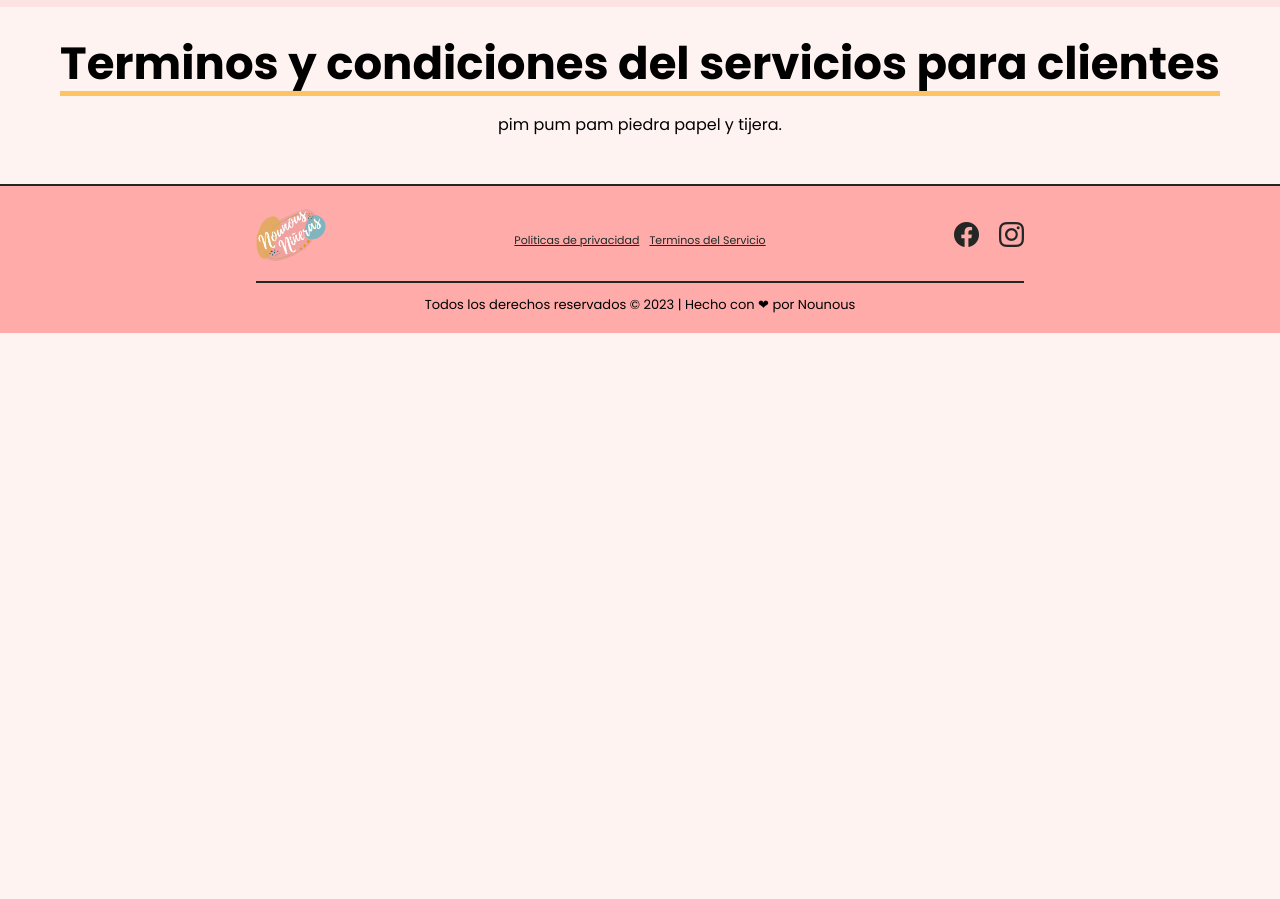
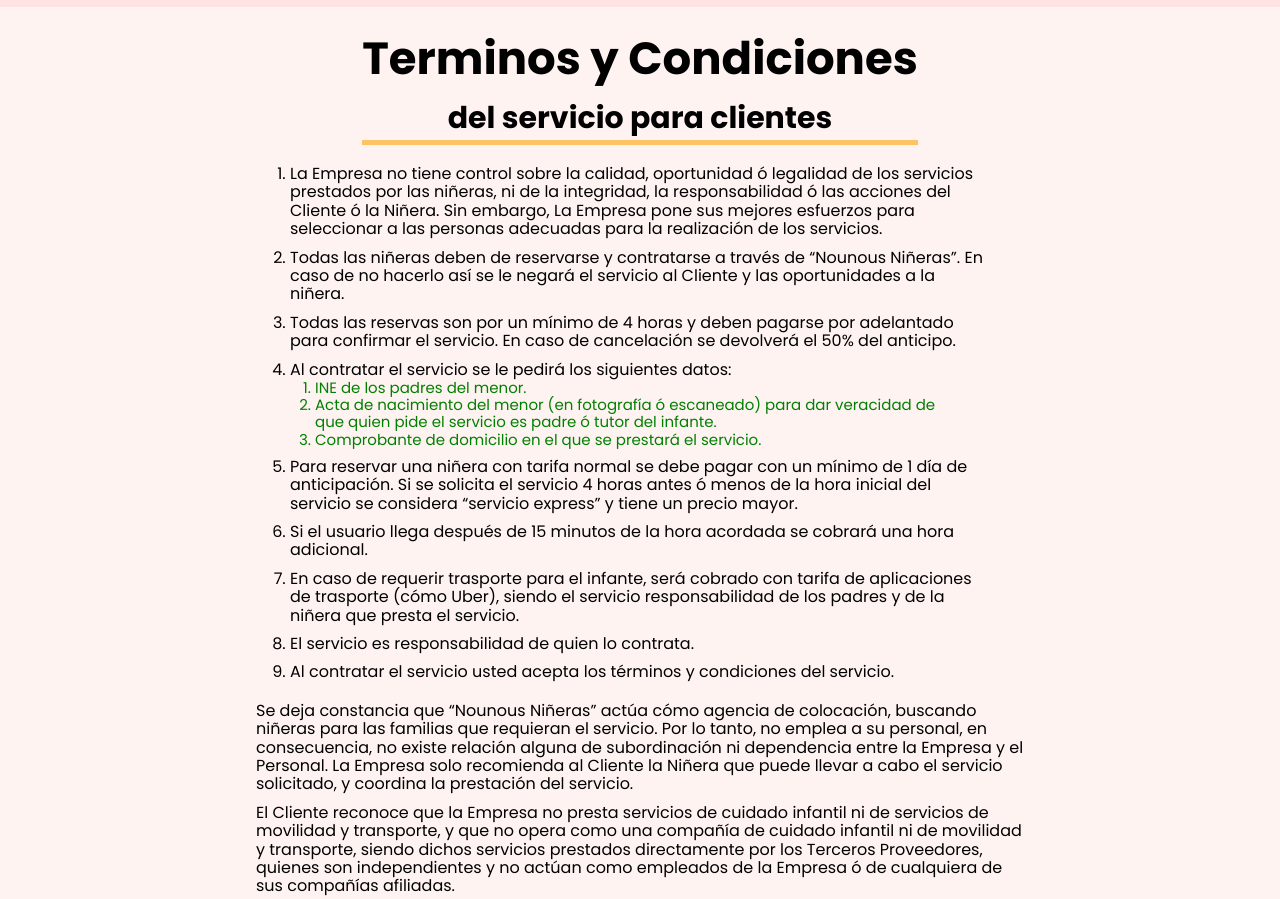
Before and after one commit to Camoralesh27/nounous_v3, a website: page terminos.html in a window 1280 px wide. Shown: the part 153-1052 px from the top of the page. Before the commit the page ends 800 px from the top, so only its background shows below. Drawn offline with nearby package versions, Linux system fonts and the light colour scheme.

Commit message:
terminando sección de terminos y condiciones

```diff
--- a/src/scss/ui/contenido/_index.scss
+++ b/src/scss/ui/contenido/_index.scss
@@ -5,3 +5,4 @@
 
 @forward 'contacto';
 @forward 'servicios';
+@forward 'terminos';
--- /dev/null
+++ b/src/scss/ui/contenido/_terminos.scss
@@ -0,0 +1,45 @@
+@use 'base/mixins' as m;
+@use 'base/variables' as v;
+
+.terminos {
+
+    &__heading {
+        padding-top: 2.5rem;
+
+        &--peques {
+            font-size: 3rem;
+        }
+    }
+
+    &__texto,
+    &__texto--list {
+        max-width: v.$maxwidth;
+        margin: 0 auto;
+    }
+
+    &__texto--list {
+        padding-bottom: 1rem;
+        max-width: 70rem;
+    }
+
+    &__texto--list2 {
+        color: green;
+        max-width: 65rem;
+
+        margin: 0 auto;
+        font-size: 1.5rem;
+    }
+
+    &__list {
+        padding: 2rem 0;
+    }
+
+    &__list2 {
+
+    }
+
+    &__texto {
+        padding-top: 1rem;
+    }
+
+}
--- a/terminos.html
+++ b/terminos.html
@@ -148,12 +148,41 @@
     </header>
 
 <!-- ======= MAIN ======= -->
-    <main class="contacto">
-        <h1 class="atributos__heading contacto__heading">Terminos y condiciones del servicios para clientes</h1>
+    <main class="terminos">
+        <h1 class="atributos__heading terminos__heading">Terminos y Condiciones <br> <span class="terminos__heading--peques">del servicio para clientes</span></h1>
 
-        <p class="atributos__texto">
-            pim pum pam piedra papel y tijera.
-        </p>
+        <ol class="terminos__list">
+            <li class="terminos__texto--list">
+                La Empresa no tiene control sobre la calidad, oportunidad ó legalidad de los servicios prestados por las niñeras, ni de la integridad, la responsabilidad ó las acciones del Cliente ó la Niñera. Sin embargo, La Empresa pone sus mejores esfuerzos para seleccionar a las personas adecuadas para la realización de los servicios.</li>
+
+            <li class="terminos__texto--list">Todas las niñeras deben de reservarse y contratarse a través de “Nounous Niñeras”. En caso de no hacerlo así se le negará el servicio al Cliente y las oportunidades a la niñera.</li>
+
+            <li class="terminos__texto--list">Todas las reservas son por un mínimo de 4 horas y deben pagarse por adelantado para confirmar el servicio. En caso de cancelación se devolverá el 50% del anticipo.</li>
+
+            <li class="terminos__texto--list">Al contratar el servicio se le pedirá los siguientes datos:
+                <ol class="terminos__list2">
+                    <li class="terminos__texto--list2">INE de los padres del menor.</li>
+
+                    <li class="terminos__texto--list2">Acta de nacimiento del menor (en fotografía ó escaneado) para dar veracidad de que quien pide el servicio es padre ó tutor del infante. </li>
+
+                    <li class="terminos__texto--list2">Comprobante de domicilio en el que se prestará el servicio.</li>
+                </ol>
+            </li>
+
+            <li class="terminos__texto--list">Para reservar una niñera con tarifa normal se debe pagar con un mínimo de 1 día de anticipación. Si se solicita el servicio 4 horas antes ó menos de la hora inicial del servicio se considera “servicio express” y tiene un precio mayor.</li>
+
+            <li class="terminos__texto--list">Si el usuario llega después de 15 minutos de la hora acordada se cobrará una hora adicional.</li>
+
+            <li class="terminos__texto--list">En caso de requerir trasporte para el infante, será cobrado con tarifa de aplicaciones de trasporte (cómo Uber), siendo el servicio responsabilidad de los padres y de la niñera que presta el servicio. </li>
+
+            <li class="terminos__texto--list">El servicio es responsabilidad de quien lo contrata.</li>
+
+            <li class="terminos__texto--list">Al contratar el servicio usted acepta los términos y condiciones del servicio.</li>
+
+            <p class="terminos__texto">Se deja constancia que “Nounous Niñeras” actúa cómo agencia de colocación, buscando niñeras para las familias que requieran el servicio. Por lo tanto, no emplea a su personal, en consecuencia, no existe relación alguna de subordinación ni dependencia entre la Empresa y el Personal. La Empresa solo recomienda al Cliente la Niñera que puede llevar a cabo el servicio solicitado, y coordina la prestación del servicio.</p>
+
+            <p class="terminos__texto">El Cliente reconoce que la Empresa no presta servicios de cuidado infantil ni de servicios de movilidad y transporte, y que no opera como una compañía de cuidado infantil ni de movilidad y transporte, siendo dichos servicios prestados directamente por los Terceros Proveedores, quienes son independientes y no actúan como empleados de la Empresa ó de cualquiera de sus compañías afiliadas.</p>
+        </ol>
 
     </main>
 
```
Also changed, not shown: servicios.html (+2 -2 lines), build/css/app.css, 1 other file.
